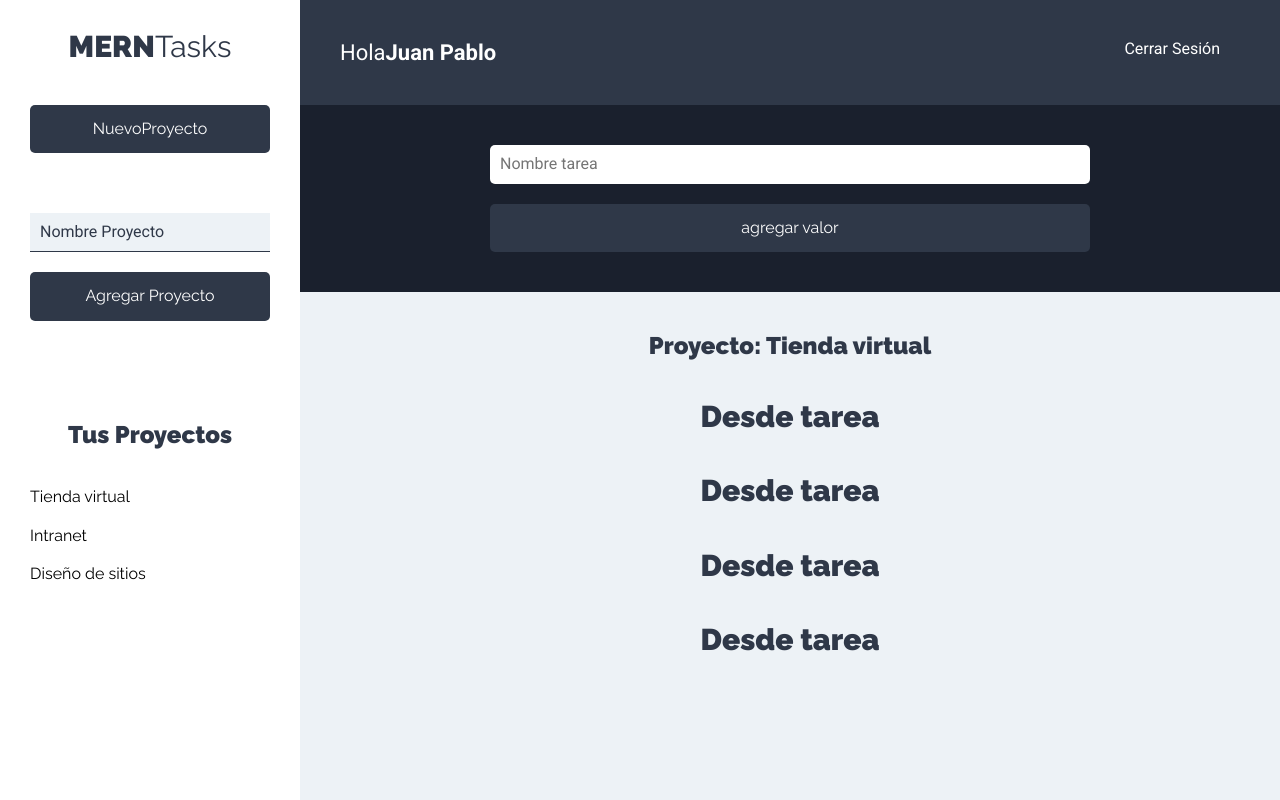
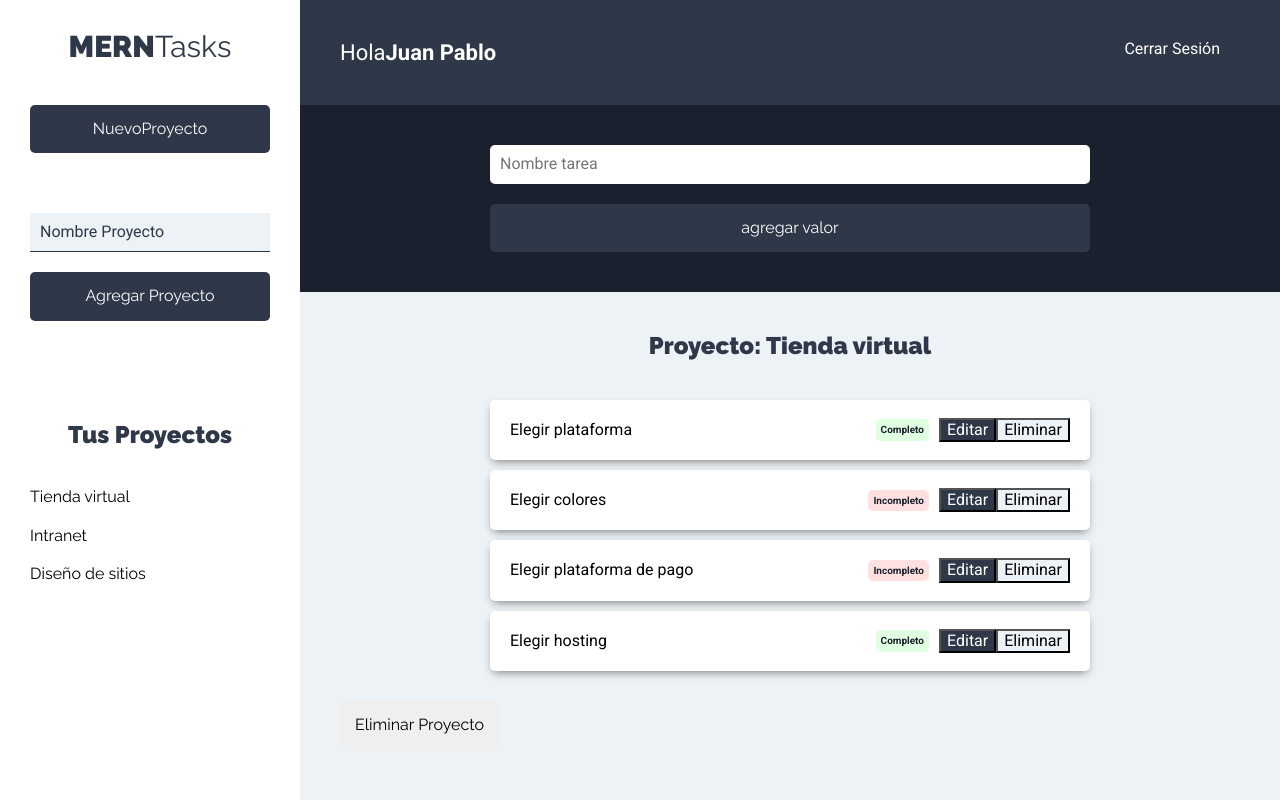
Before and after one commit to musiciancoder/MERNCLIENTE, a React (Create React App) app: page /proyectos in a window 1280 px wide. Built offline with nearby package versions, Linux system fonts and the light colour scheme.

Commit message:
199. Trabajando con la Interfaz de Tareas

```diff
--- a/src/components/tareas/ListadoTareas.js
+++ b/src/components/tareas/ListadoTareas.js
@@ -13,12 +13,20 @@ const ListadoTareas = () => {
     return (
         <Fragment>
             <h2>Proyecto: Tienda virtual</h2>
-            <ul className="listado-tareas"></ul>
-            {tareasProyecto.length===0 ? (<li className="tarea"><p>No hay tareas</p></li>) : tareasProyecto.map(tarea =>(
-                <Tarea
-                    tarea={tarea}
+            <ul className="listado-tareas">
+                {tareasProyecto.length === 0 ? (
+                    <li className="tarea"><p>No hay tareas</p></li>) : tareasProyecto.map(tarea => (
+                    <Tarea
+                        tarea={tarea}
                     />
-                        ))}
+                ))}
+            </ul>
+                <button
+                    type="button"
+                    className="btn btn-eliminar"
+                >Eliminar Proyecto
+                </button>
+
         </Fragment>
     );
 }
--- a/src/components/tareas/Tarea.js
+++ b/src/components/tareas/Tarea.js
@@ -1,8 +1,42 @@
 import React from 'react';
 
-const Tarea = () => {
-    return(
-        <h1>Desde tarea</h1>
+const Tarea = ({tarea}) => { //desde ListadoTareas
+    return (
+        <li className="tarea sombra">
+            <p>{tarea.nombre}</p>
+
+            <div className="estado">
+                {tarea.estado ?
+                    (
+                        <button
+                            type="button"
+                            className="completo"
+                        >Completo</button>
+                    )
+                    :
+                    (
+                        <button
+                            type="button"
+                            className="incompleto"
+                        >Incompleto</button>
+                    )
+
+                }
+            </div>
+
+            <div className="acciones">
+                <button
+                    type="button"
+                    className="btn-primario"
+                >Editar
+                </button>
+                <button
+                    type="button"
+                    className="btn-secundario"
+                >Eliminar
+                </button>
+            </div>
+        </li>
     );
 }
 
```
